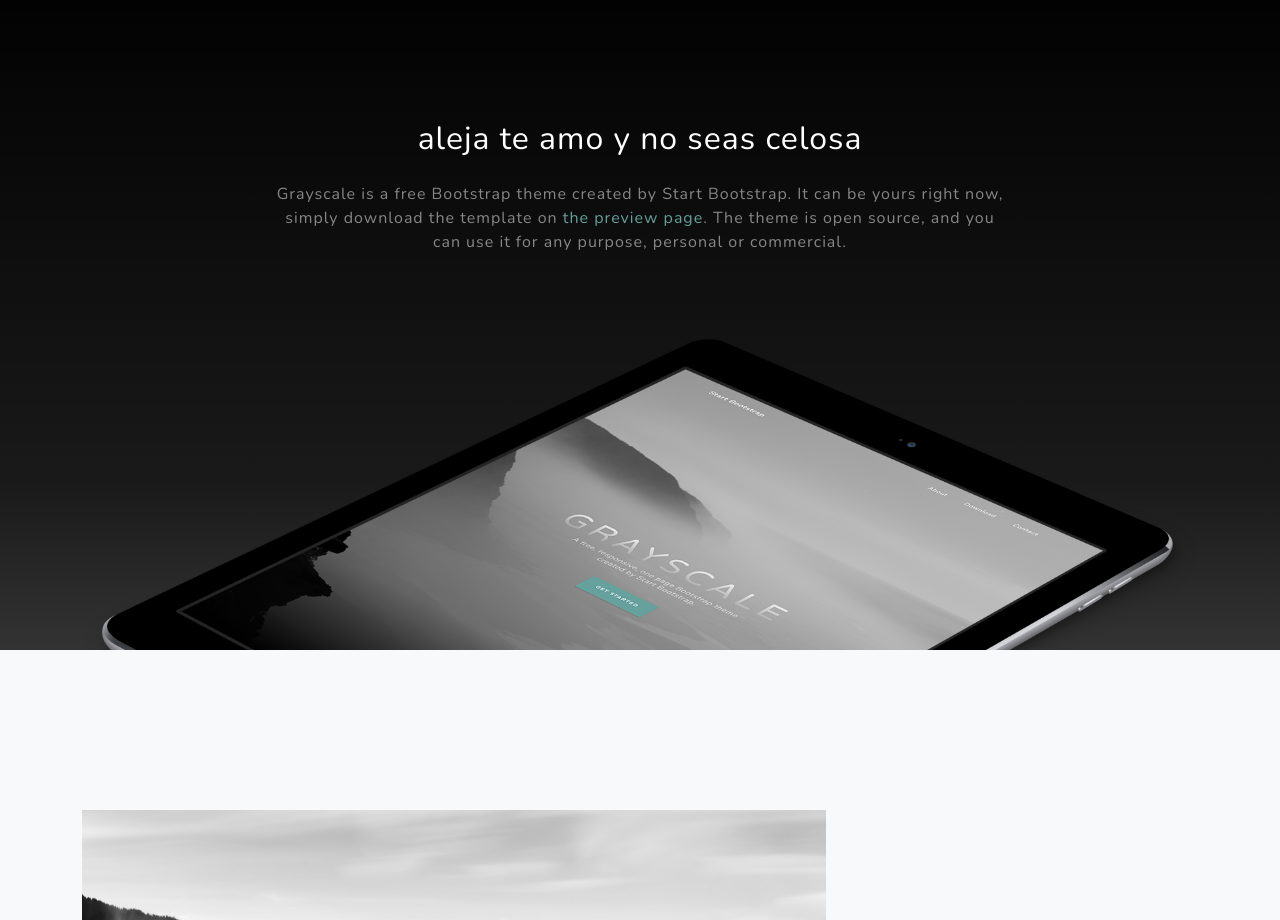
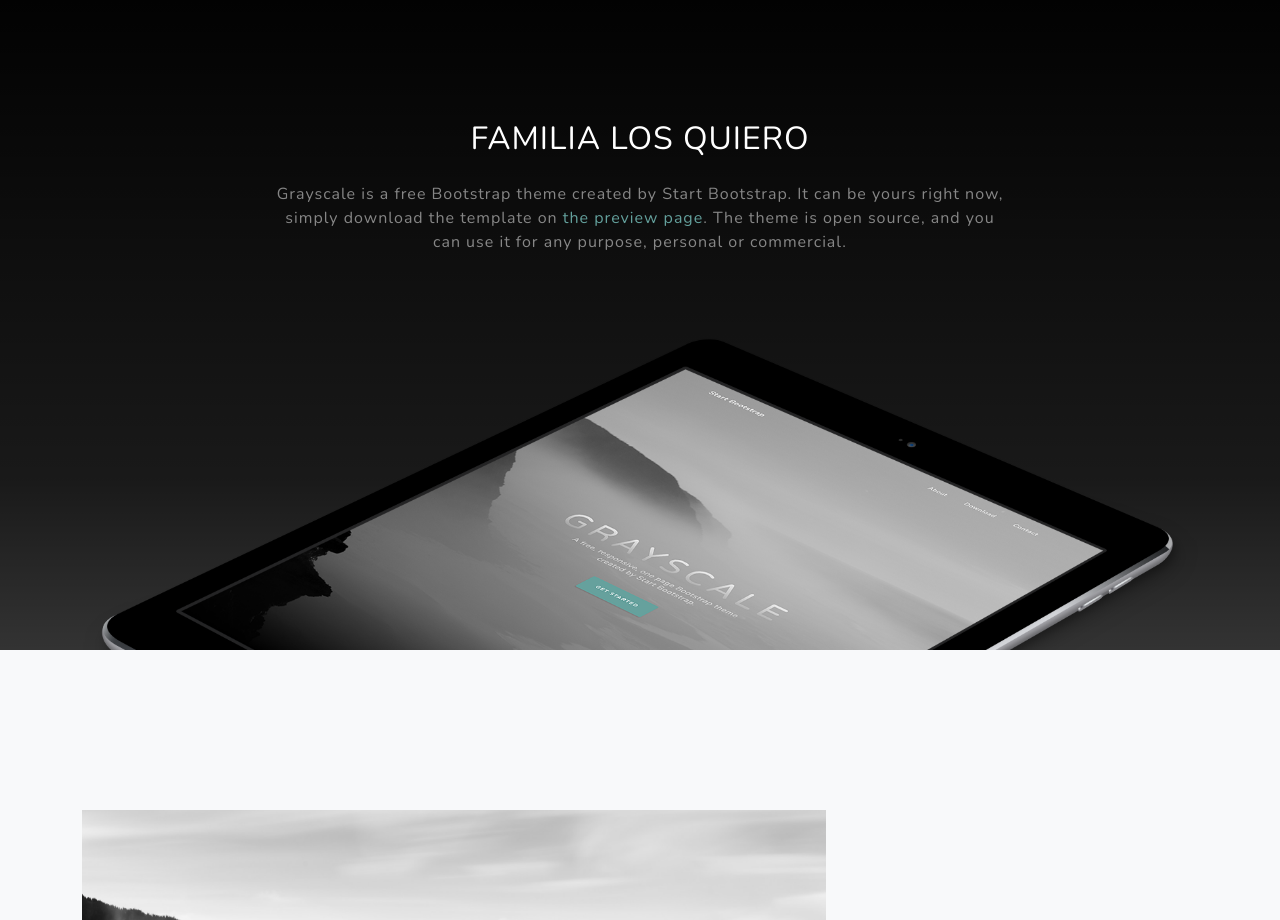
Before and after one commit to Andresolivera01/Solar-Solutions-Colombia, a plain HTML site: page index.html in a window 1280 px wide. Shown: the part 840-1760 px from the top of the page. Drawn offline with nearby package versions, Linux system fonts and the light colour scheme.

Commit message:
Update index.html

```diff
--- a/index.html
+++ b/index.html
@@ -44,7 +44,7 @@
             <div class="container">
                 <div class="row">
                     <div class="col-lg-8 mx-auto">
-                        <h2 class="text-white mb-4">aleja te amo y no seas celosa</h2>
+                        <h2 class="text-white mb-4">FAMILIA LOS QUIERO</h2>
                         <p class="text-white-50">Grayscale is a free Bootstrap theme created by Start Bootstrap. It can be yours right now, simply download the template on <a href="http://startbootstrap.com/template-overviews/grayscale/">the preview page</a>. The theme is open source, and you can use it for any purpose, personal or commercial.</p>
                     </div>
                 </div>
```
